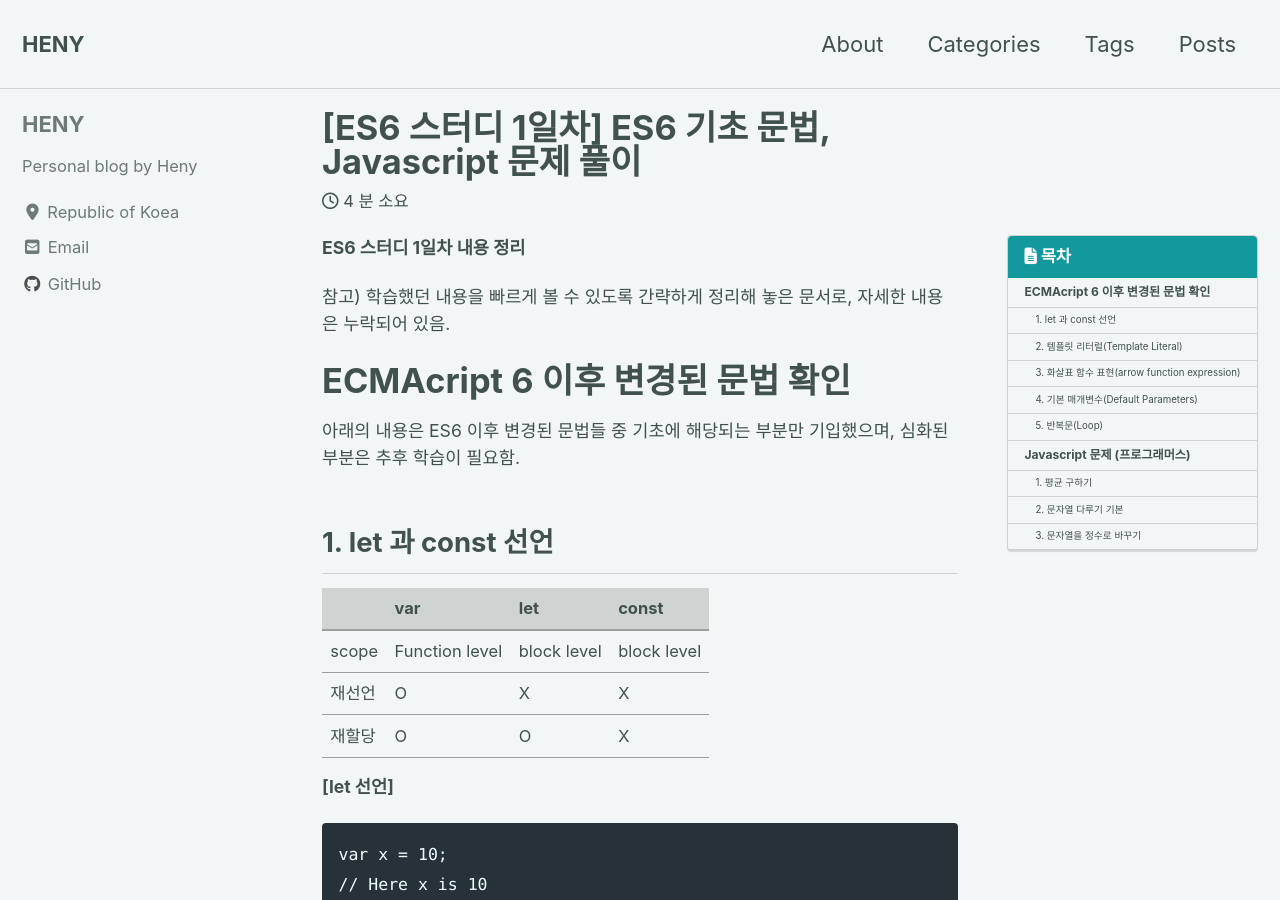
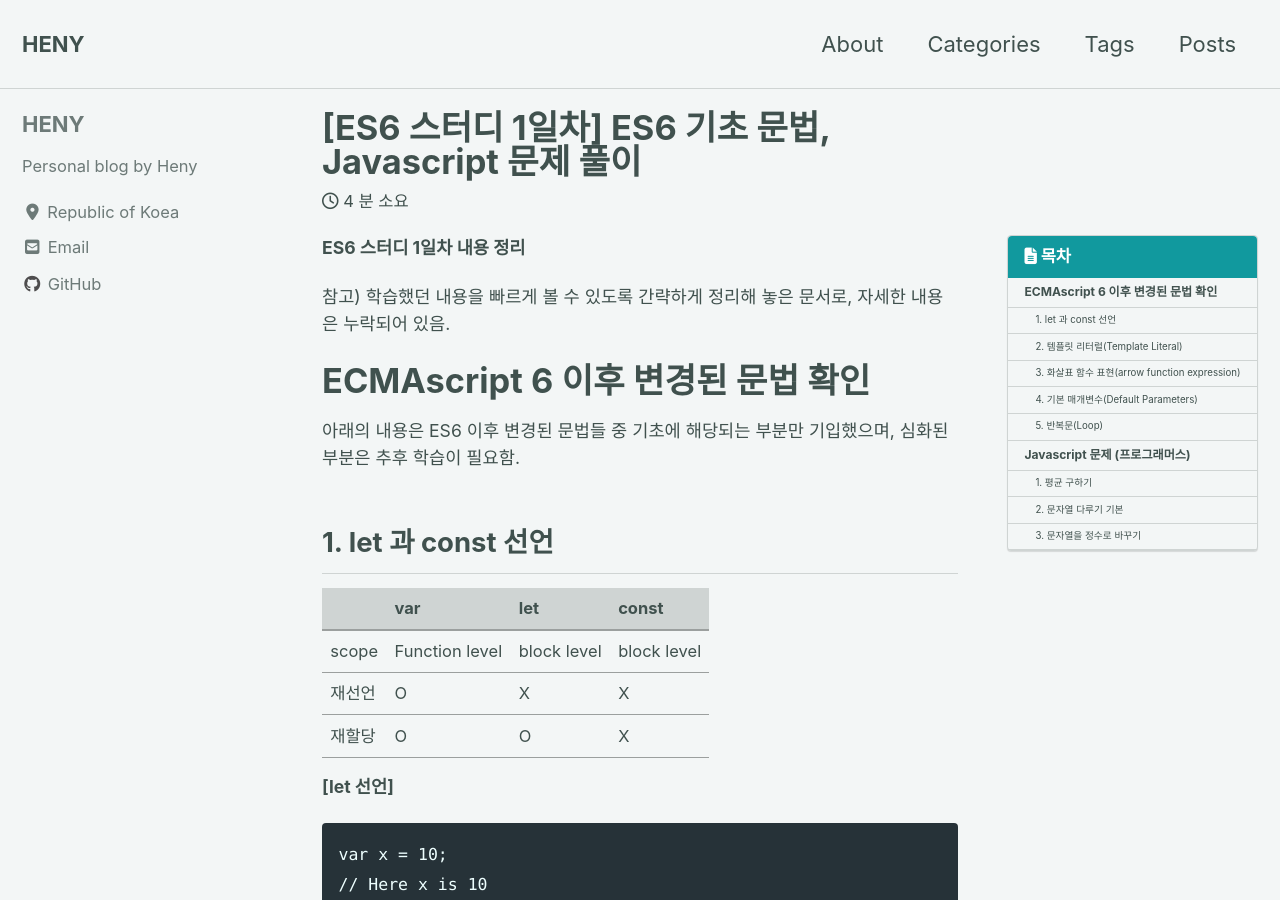
Before and after one commit to henylife/henylife.github.io, a Jekyll site: the page built from _posts/2020-05-29-es6-1.md, in a window 1280 px wide and 900 px high. Built offline with Jekyll 4.4.1, drawn with Linux system fonts in a browser that asks for light colours; cached includes are drawn as plain includes; nearby versions of some CDN libraries; comment, search, counter and statistics services are not loaded.

Commit message:
오타 수정

```diff
--- a/_posts/2020-05-29-es6-1.md
+++ b/_posts/2020-05-29-es6-1.md
@@ -9,7 +9,7 @@ toc_label : "목차"
 
 참고) 학습했던 내용을 빠르게 볼 수 있도록 간략하게 정리해 놓은 문서로, 자세한 내용은 누락되어 있음.
 
-# ECMAcript 6 이후 변경된 문법 확인
+# ECMAscript 6 이후 변경된 문법 확인
 아래의 내용은 ES6 이후 변경된 문법들 중 기초에 해당되는 부분만 기입했으며, 심화된 부분은 추후 학습이 필요함.
 
 ## 1. let 과 const 선언
```
